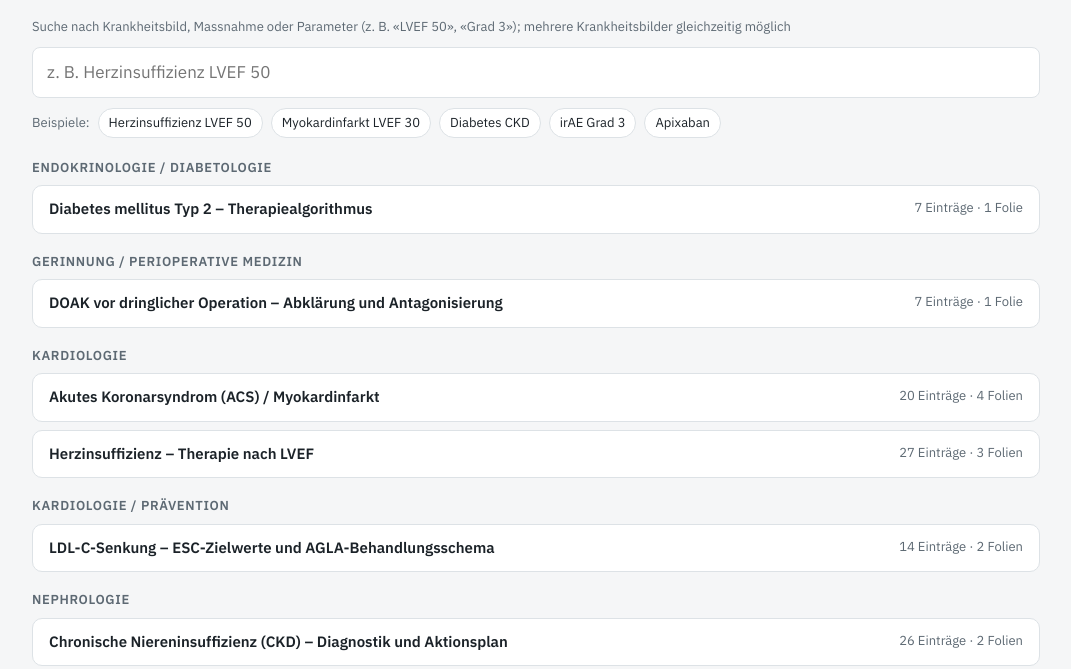
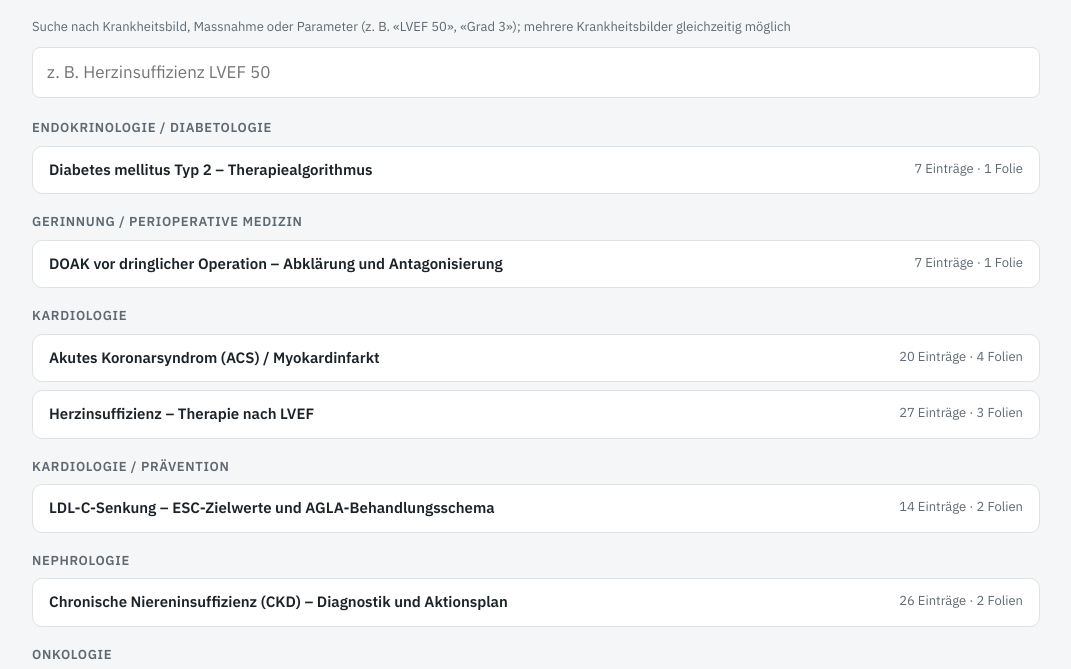
Before and after one commit to Haushalt-cp/AIM-Wissensdatenbank, a plain HTML site: page index.html in a window 1280 px wide. Shown: the part 57-726 px from the top of the page, without its empty margins (104-1175 px from the left). Drawn offline with Linux system fonts and the light colour scheme.

Commit message:
Beispiel-Chips entfernt
Co-Authored-By: Claude Opus 5.5 <noreply@anthropic.com>
Claude-Session: https://claude.ai/code/session_016XrNDc3WZytiD3R196VBmb

```diff
--- a/index.html
+++ b/index.html
@@ -144,14 +144,6 @@ dialog button { font: inherit; color: #fff; background: none; border: 1px solid
   <section class="search" aria-label="Suche">
     <label for="q" class="lbl">Suche nach Krankheitsbild, Massnahme oder Parameter (z. B. «LVEF 50», «Grad 3»); mehrere Krankheitsbilder gleichzeitig möglich</label>
     <input id="q" type="search" autocomplete="off" placeholder="z. B. Herzinsuffizienz LVEF 50">
-    <div class="row">
-      <span class="lbl">Beispiele:</span>
-      <button class="chip ex" type="button">Herzinsuffizienz LVEF 50</button>
-      <button class="chip ex" type="button">Myokardinfarkt LVEF 30</button>
-      <button class="chip ex" type="button">Diabetes CKD</button>
-      <button class="chip ex" type="button">irAE Grad 3</button>
-      <button class="chip ex" type="button">Apixaban</button>
-    </div>
   </section>
 
   <div id="out" aria-live="polite"></div>
@@ -367,7 +359,6 @@ dialog button { font: inherit; color: #fff; background: none; border: 1px solid
 
   let timer;
   q.addEventListener("input", () => { clearTimeout(timer); timer = setTimeout(route, 120); });
-  document.querySelectorAll(".ex").forEach((b) => b.addEventListener("click", () => { q.value = b.textContent; route(); q.focus(); }));
   $("#home").addEventListener("click", (ev) => { ev.preventDefault(); q.value = ""; history.replaceState(null, "", location.pathname); route(); });
   window.addEventListener("hashchange", () => { q.value = ""; route(); });
 
```
